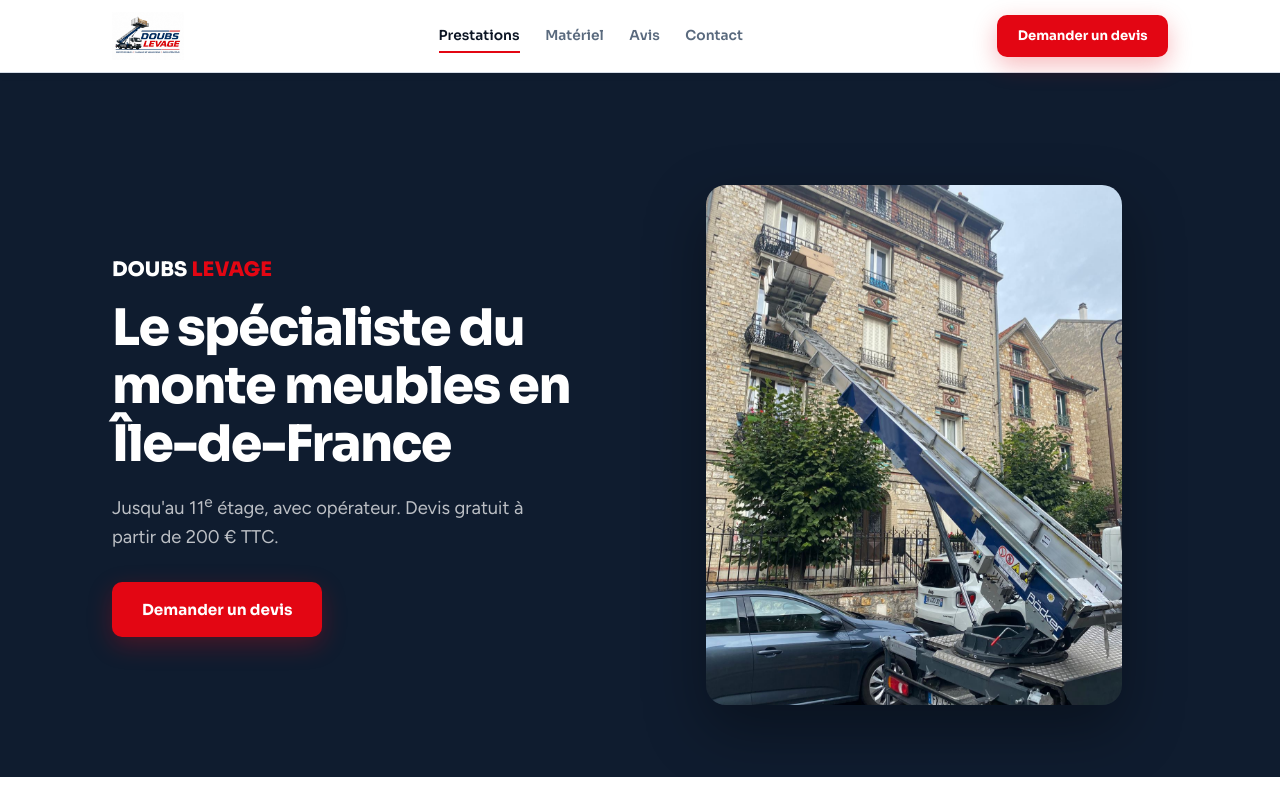
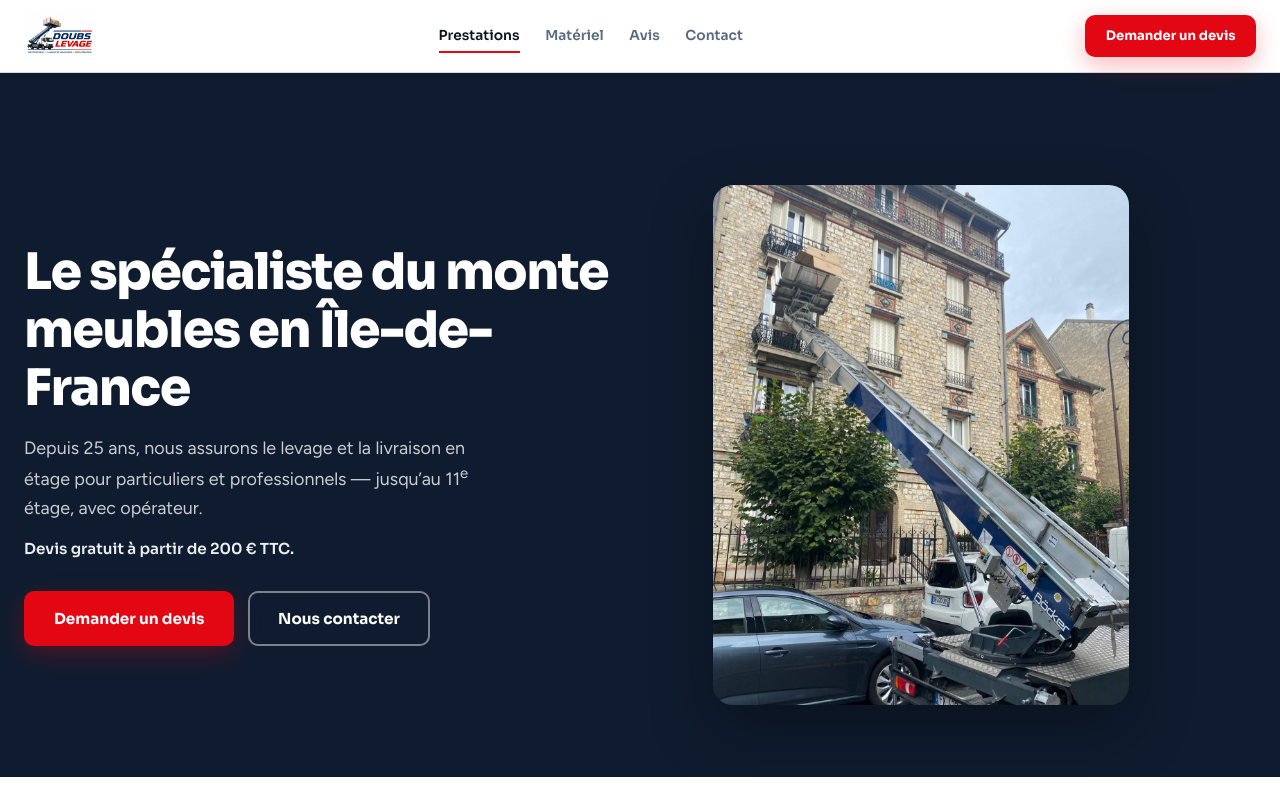
Before and after one commit to ItachiQRD/nacelpro, a plain HTML site: page index.html in a window 1280 px wide. Shown: the top 800 px of the page. Drawn offline with Linux system fonts and the light colour scheme.

Commit message:
Description de la modification

```diff
--- a/css/style.css
+++ b/css/style.css
@@ -23,7 +23,7 @@
   --radius-xl: 20px;
   --shadow-sm: 0 2px 8px rgba(12, 21, 36, .06);
   --shadow-md: 0 12px 32px rgba(12, 21, 36, .1);
-  --maxw: 1120px;
+  --maxw: 1320px;
   --transition: .28s cubic-bezier(.22, 1, .36, 1);
   --ease-out: cubic-bezier(.22, 1, .36, 1);
   --header-h: 72px;
@@ -50,7 +50,7 @@ ul { list-style: none; }
   width: 100%;
   max-width: var(--maxw);
   margin: 0 auto;
-  padding-inline: clamp(1.2rem, 4vw, 2rem);
+  padding-inline: clamp(.85rem, 2.5vw, 1.5rem);
 }
 
 :focus-visible { outline: 2px solid var(--color-accent); outline-offset: 3px; }
@@ -292,26 +292,24 @@ h3 { font-size: 1.08rem; font-weight: 650; }
   align-items: center;
 }
 
-.hero-brand {
-  font-family: var(--font-display);
-  font-size: clamp(1rem, 2.2vw, 1.25rem);
-  font-weight: 800;
-  margin-bottom: .9rem;
-  color: #fff;
-}
-.hero-brand span { color: var(--color-accent); }
-
 .hero h1 {
   color: #fff;
   margin-bottom: 1rem;
-  max-width: 16ch;
+  max-width: 18ch;
 }
 .hero .lead {
-  font-size: clamp(1rem, 2vw, 1.15rem);
-  color: rgba(255, 255, 255, .72);
-  max-width: 36ch;
+  font-size: clamp(1rem, 2vw, 1.12rem);
+  color: rgba(255, 255, 255, .78);
+  max-width: 42ch;
+  margin-bottom: .85rem;
+  line-height: 1.6;
+}
+.hero-price {
+  font-family: var(--font-display);
+  font-size: .95rem;
+  font-weight: 600;
+  color: rgba(255, 255, 255, .92);
   margin-bottom: 1.85rem;
-  line-height: 1.6;
 }
 .hero-actions {
   display: flex;
@@ -913,9 +911,9 @@ h3 { font-size: 1.08rem; font-weight: 650; }
   .hero { min-height: auto; }
   .hero-wrap { padding-block: calc(var(--header-h) + 1.35rem) 2rem; }
   .hero-grid { gap: 1.35rem; }
-  .hero-brand { font-size: .95rem; margin-bottom: .55rem; }
-  .hero h1 { margin-bottom: .7rem; }
-  .hero .lead { font-size: .95rem; margin-bottom: 1.2rem; max-width: none; }
+  .hero h1 { margin-bottom: .7rem; max-width: none; }
+  .hero .lead { font-size: .95rem; margin-bottom: .65rem; max-width: none; }
+  .hero-price { margin-bottom: 1.25rem; font-size: .9rem; }
   .hero-actions {
     display: grid;
     grid-template-columns: 1fr;
--- a/index.html
+++ b/index.html
@@ -76,12 +76,12 @@
       <div class="container hero-wrap">
         <div class="hero-grid">
           <div class="hero-content">
-            <p class="hero-brand">DOUBS <span>LEVAGE</span></p>
             <h1>Le spécialiste du monte meubles en Île-de-France</h1>
-            <p class="lead">Jusqu'au 11<sup>e</sup> étage, avec opérateur. Devis gratuit à partir de 200&nbsp;€ TTC.</p>
+            <p class="lead">Depuis 25&nbsp;ans, nous assurons le levage et la livraison en étage pour particuliers et professionnels — jusqu’au 11<sup>e</sup> étage, avec opérateur.</p>
+            <p class="hero-price">Devis gratuit à partir de 200&nbsp;€ TTC.</p>
             <div class="hero-actions">
               <a href="#contact" class="btn btn-accent btn-lg">Demander un devis</a>
-              <a href="#" data-whatsapp class="btn btn-outline-light btn-lg">Nous contacter</a>
+              <a href="#contact" class="btn btn-outline-light btn-lg">Nous contacter</a>
             </div>
           </div>
           <div class="hero-visual">
```
